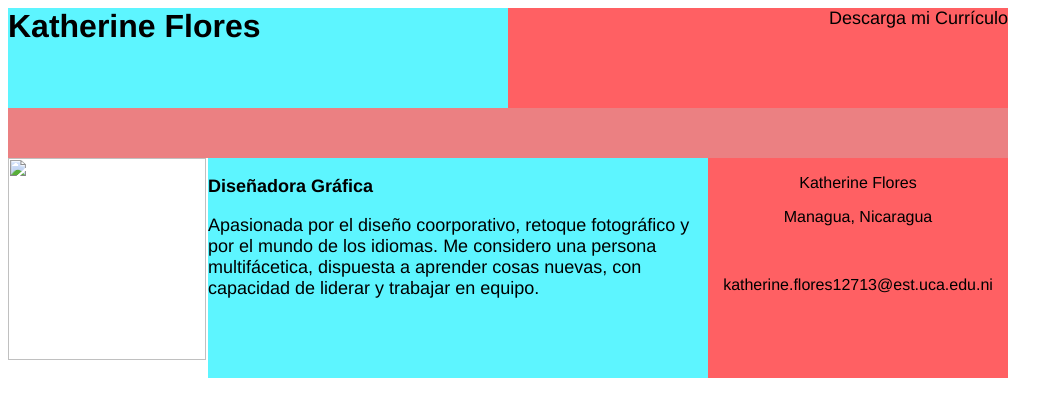
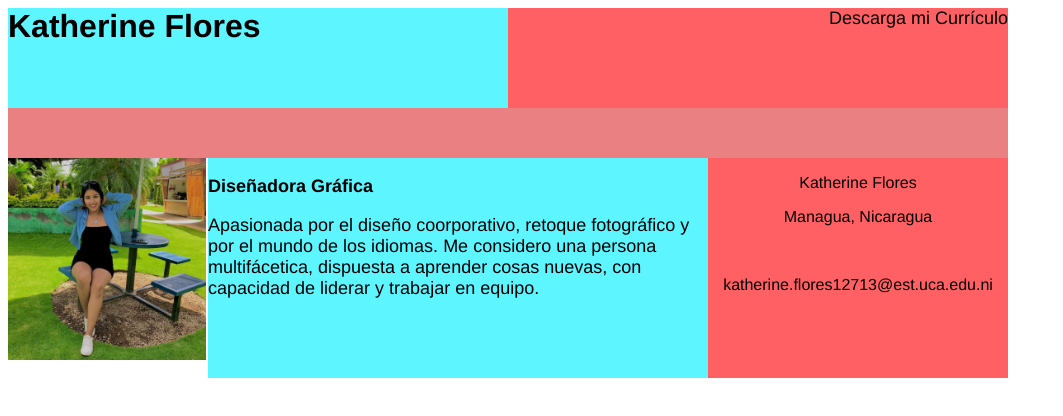
Before and after one commit to CurriculoKatherineFlores/CurriculoKatherineFlores.github.io, a plain HTML site: page index.html in a window 1280 px wide. Shown: the whole page, without its empty margins (0-1063 px from the left). Drawn offline with Linux system fonts and the light colour scheme.

Commit message:
Update index.html

```diff
--- a/index.html
+++ b/index.html
@@ -10,7 +10,7 @@
 <div id="capa1"><strong>Katherine Flores</strong></div>
 <div id="capa2">Descarga mi Currículo</div>
 <div id="capa3"></div>
-<div id="capa4"><img src="../../Downloads/WhatsApp Image 2023-04-19 at 7.31.43 PM (1).jpeg" width="198" height="202" alt=""/></div>
+<div id="capa4"><img src="WhatsApp Image 2023-04-19 at 7.31.43 PM (1).jpeg" width="198" height="202" alt=""/></div>
 <div id="capa5">
   <p> <strong>Diseñadora Gráfica</strong></p>
   <p>Apasionada por el diseño coorporativo, retoque fotográfico y por el mundo de los idiomas. Me considero una persona multifácetica, dispuesta a aprender cosas nuevas, con capacidad de liderar y trabajar en equipo.</p>
```
